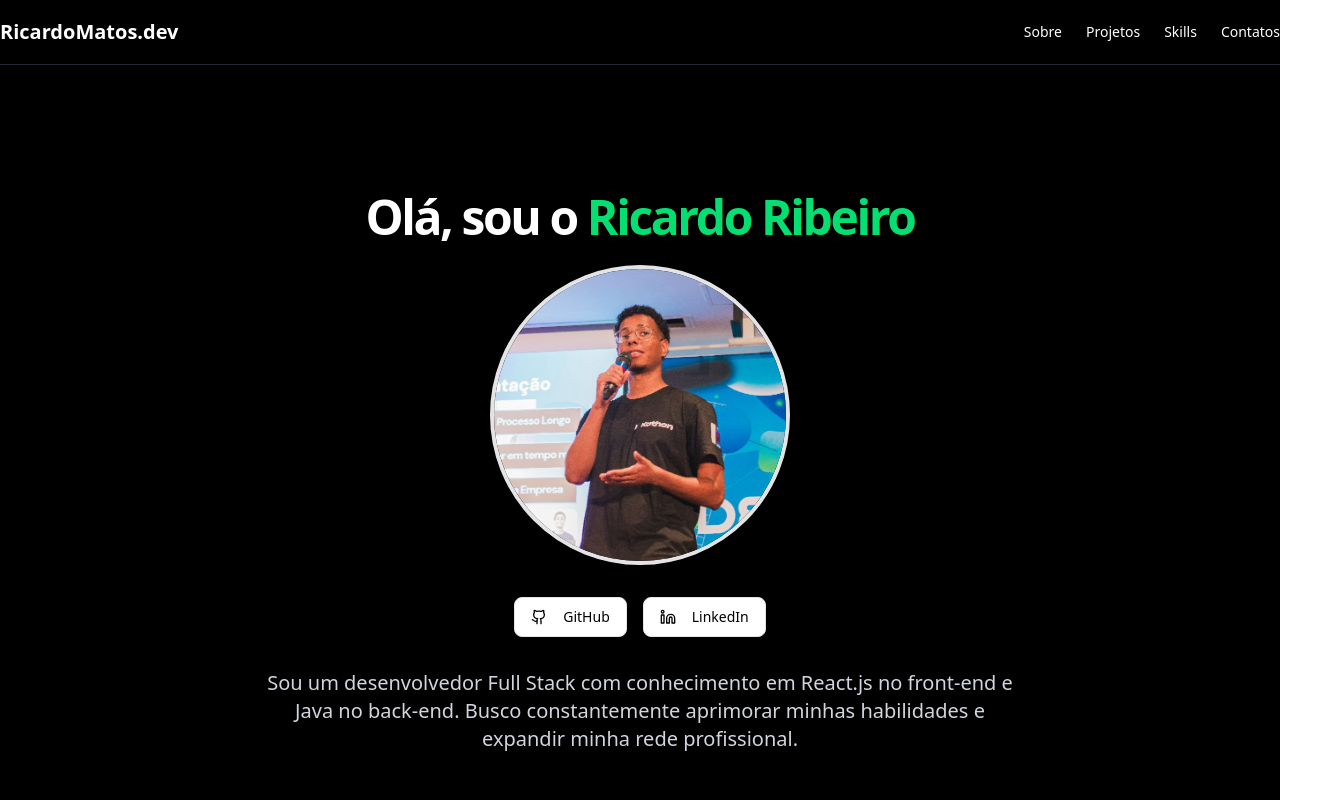
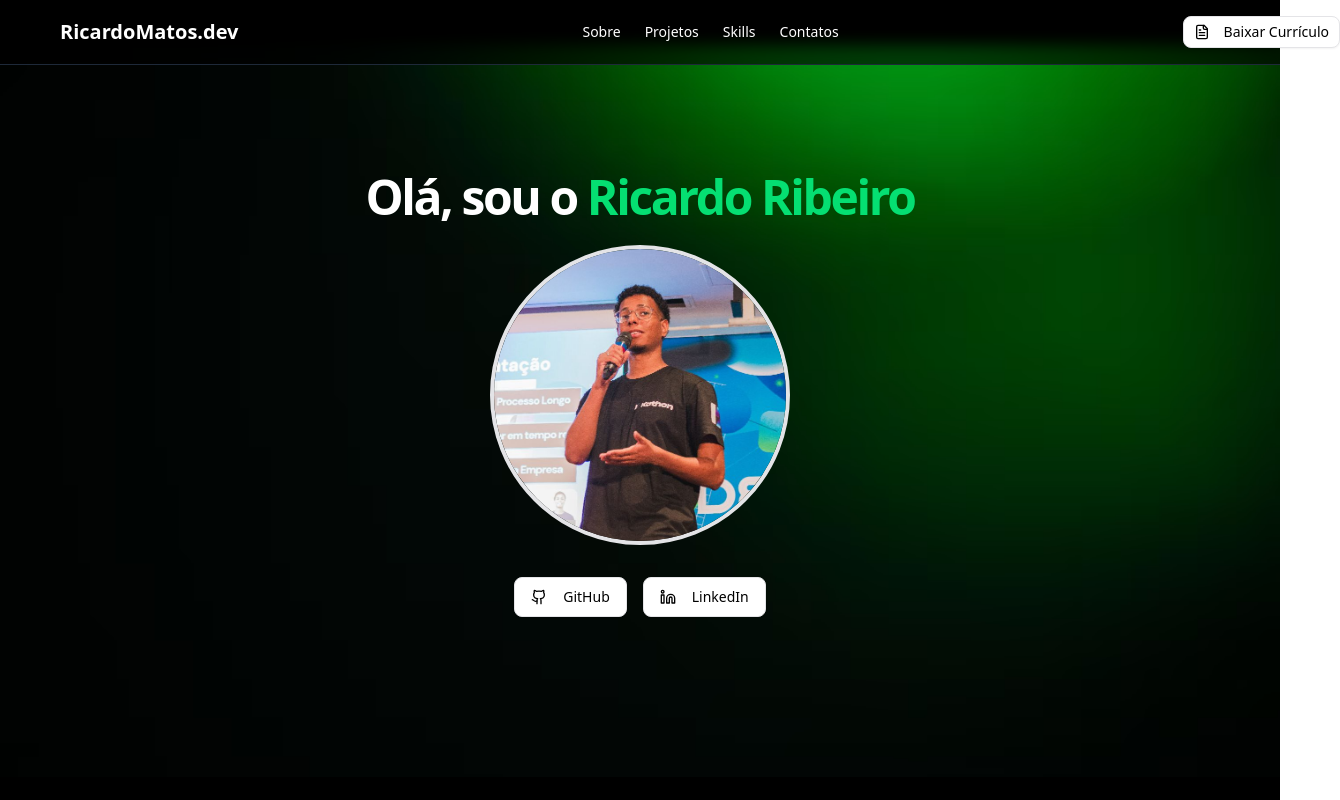
Before and after one commit to MatosRicardo/MyPortfolio, a Next.js app in the folder meu-portfolio/: page / in a window 1280 px wide. Shown: the top 800 px of the page, 1340 px wide, since content can reach past the window. Built offline with nearby package versions, Linux system fonts and the light colour scheme.

Commit message:
feat: add infos and remove configs

```diff
--- a/meu-portfolio/src/app/layout.tsx
+++ b/meu-portfolio/src/app/layout.tsx
@@ -1,5 +1,5 @@
 import type { Metadata } from "next";
-import { Geist, Geist_Mono } from "next/font/google";
+import { Geist } from "next/font/google";
 import "./globals.css";
 
 const geistSans = Geist({
@@ -7,14 +7,8 @@ const geistSans = Geist({
   subsets: ["latin"],
 });
 
-const geistMono = Geist_Mono({
-  variable: "--font-geist-mono",
-  subsets: ["latin"],
-});
-
 export const metadata: Metadata = {
-  title: "Create Next App",
-  description: "Generated by create next app",
+  title: "Ricardo Matos",
 };
 
 export default function RootLayout({
@@ -24,22 +18,27 @@ export default function RootLayout({
 }>) {
   return (
     <html lang="en">
-      <body
-        className={`${geistSans.variable} ${geistMono.variable} antialiased`}
-      >
-        {children}
-      </body>
+      <body className={`${geistSans.variable} antialiased`}>{children}</body>
     </html>
   );
 }
 
-// import { Geist } from "next/font/google";
+// import { Geist, Geist_Mono } from "next/font/google";
 // import "./globals.css";
 
 // const geistSans = Geist({
 //   variable: "--font-geist-sans",
 //   subsets: ["latin"],
 // });
+
+// const geistMono = Geist_Mono({
+//   variable: "--font-geist-mono",
+//   subsets: ["latin"],
+// });
+
+// export const metadata: Metadata = {
+//   title: "Ricardo Matos",
+// };
 
 // export default function RootLayout({
 //   children,
@@ -48,7 +47,9 @@ export default function RootLayout({
 // }>) {
 //   return (
 //     <html lang="en">
-//       <body className={`${geistSans.variable} antialiased`}>
+//       <body
+//         className={`${geistSans.variable} ${geistMono.variable} antialiased`}
+//       >
 //         {children}
 //       </body>
 //     </html>
--- a/meu-portfolio/src/app/page.tsx
+++ b/meu-portfolio/src/app/page.tsx
@@ -7,7 +7,7 @@ export default function PortfolioHomepage() {
   return (
     <div className="flex min-h-screen flex-col bg-black text-white">
       <header className="sticky top-0 z-10 w-full border-b border-gray-800 bg-black/95 backdrop-blur supports-[backdrop-filter]:bg-black/60">
-        <div className="container flex h-16 items-center justify-between">
+        <div className="container flex h-16 items-center justify-between ml-15">
           <div className="font-bold text-xl">
             <Link href="/" className=" hover:text-green-400 relative group">
               RicardoMatos.dev
@@ -43,44 +43,22 @@ export default function PortfolioHomepage() {
               <span className="absolute inset-0 bg-green-400/20 rounded-md filter blur-md opacity-0 group-hover:opacity-100 transition-opacity"></span>
             </Link>
           </nav>
-
-          {/* ADICIONAR BAIXAR CURRICULO */}
-
-          {/* <Button
+          <Button
             variant="outline"
             size="sm"
-            className="hidden md:flex hover:text-green-400 hover:border-green-400 group relative"
+            className="hidden md:flex text-black hover:text-green-400 hover:border-green-400 group relative"
+            asChild
+            target="_blank"
           >
-            <FileText className="mr-2 h-4 w-4" />
-            Resume
-            <span className="absolute inset-0 bg-green-400/20 rounded-md filter blur-md opacity-0 group-hover:opacity-100 transition-opacity"></span>
+            <Link href="/curriculo.pdf" download>
+              <FileText className="mr-2 h-4 w-4" />
+              Baixar Currículo
+              <span className="absolute inset-0 bg-green-400/20 rounded-md filter blur-md opacity-0 group-hover:opacity-100 transition-opacity"></span>
+            </Link>
           </Button>
-          <Button
-            variant="ghost"
-            size="sm"
-            className="md:hidden text-white hover:text-green-400"
-          >
-            <span className="sr-only">Toggle menu</span>
-            <svg
-              xmlns="http://www.w3.org/2000/svg"
-              width="24"
-              height="24"
-              viewBox="0 0 24 24"
-              fill="none"
-              stroke="currentColor"
-              strokeWidth="2"
-              strokeLinecap="round"
-              strokeLinejoin="round"
-              className="h-6 w-6"
-            >
-              <line x1="4" x2="20" y1="12" y2="12" />
-              <line x1="4" x2="20" y1="6" y2="6" />
-              <line x1="4" x2="20" y1="18" y2="18" />
-            </svg>
-          </Button> */}
         </div>
       </header>
-      <main className="flex justify-center items-center">
+      <main className="flex justify-center items-center -mt-5 bg-[url('/fundo6.avif')] bg-cover bg-center bg-no-repeat">
         <section
           id="home"
           className="container py-12 md:py-24 lg:py-32 flex flex-col items-center"
@@ -137,12 +115,6 @@ export default function PortfolioHomepage() {
               </Button>
             </div>
 
-            <p className="text-gray-300 md:text-xl mb-6">
-              Sou um desenvolvedor Full Stack com conhecimento em React.js no
-              front-end e Java no back-end. Busco constantemente aprimorar
-              minhas habilidades e expandir minha rede profissional.
-            </p>
-
             {/* <div className="flex gap-4">
               <Button
                 asChild
```
